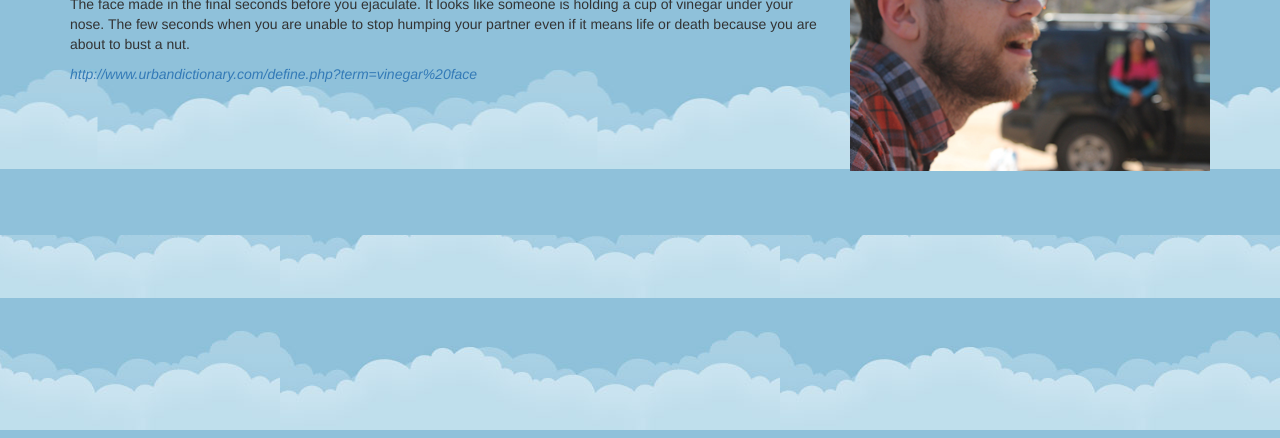
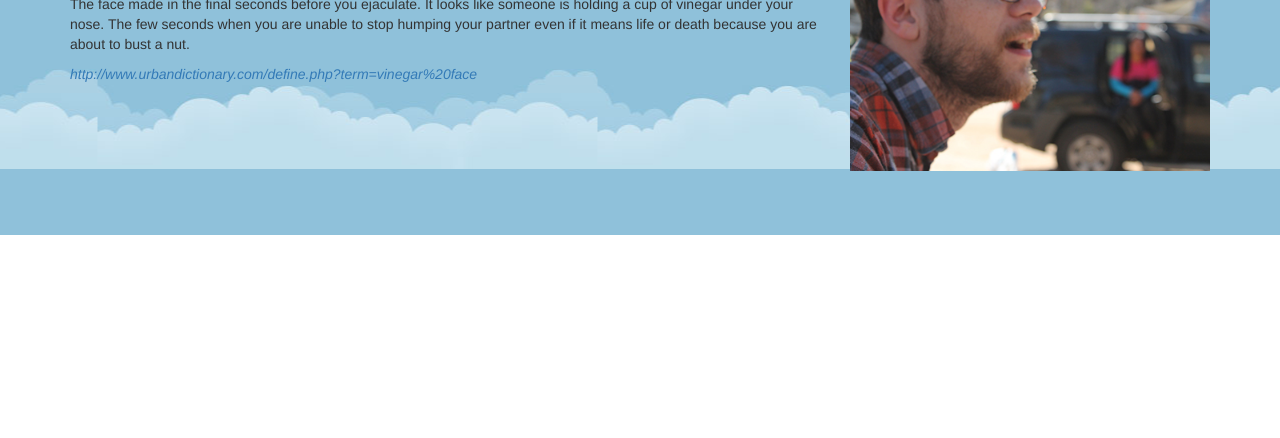
Before and after one commit to JAW2014/jaw2014.github.io, a plain HTML site: page index.html in a window 1280 px wide. Shown: the part 362-800 px from the top of the page. Drawn offline with nearby package versions, Linux system fonts and the light colour scheme.

Commit message:
background

```diff
--- a/css/main.css
+++ b/css/main.css
@@ -25,6 +25,8 @@ html {
 body{
     background-color:#8fc1da;
     background-image:url(../img/bg-clouds.jpg);
+    background-repeat: repeat-x;
+    background-position: bottom center;
 
     animation: mainBg 40s linear infinite;
     -webkit-animation: mainBg 40s linear infinite;
```
